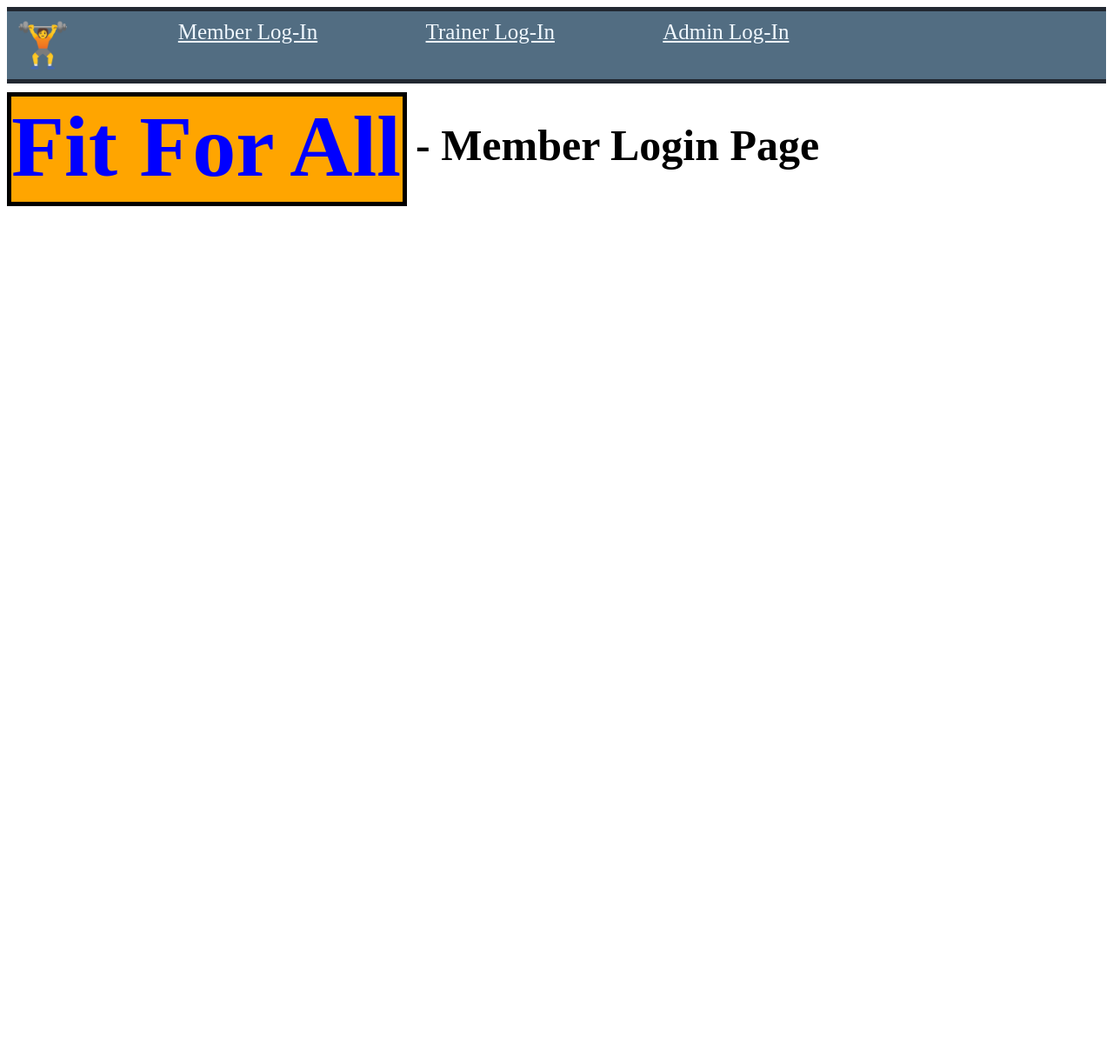
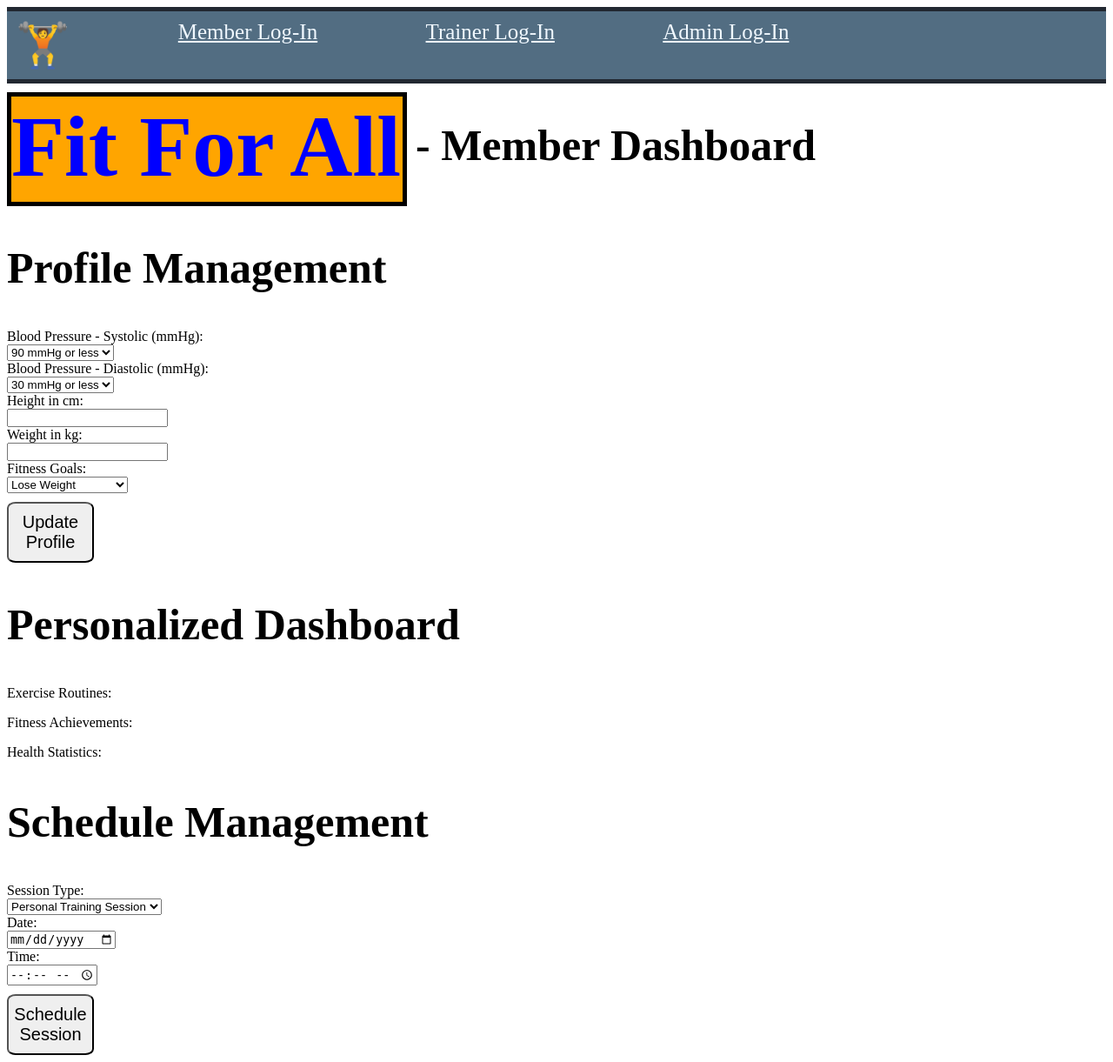
Before and after one commit to SamerFrangieh/3005_Final_project, a Django app: page /dashboard/index.html in a window 1280 px wide. Shown: the whole page at 87% size. Before the commit the page ends 237 px from the top, so only its background shows below. Run offline with Django 4.2, Linux system fonts and the light colour scheme.

Commit message:
profile management member dahsboard

```diff
--- a/FitForAll/myapp/templates/myapp/dashboard/index.html
+++ b/FitForAll/myapp/templates/myapp/dashboard/index.html
@@ -63,6 +63,9 @@
         margin-left: 10px;
 
     }
+    button{
+        font-size: 20px;
+    }
 
 
     </style>
@@ -88,10 +91,105 @@
     <section>
     <div class="title-yes">
         <h1> Fit For All </h1>
-        <h2> - Member Login Page</h2>
+        <h2> - Member Dashboard</h2>
     </div>
     </section>
-    <!-- Login Box -->
+
+    <section class="profile-management">
+        <div class="profile" draggable="true">
+        <h2>Profile Management</h2>
+        <form method="post">
+            {% csrf_token %}
+            <!-- Blood Pressure: Systolic -->
+            <label for="systolic">Blood Pressure - Systolic (mmHg):</label><br>
+            <select id="systolic" name="systolic">
+                <option value="90">90 mmHg or less</option>
+                <option value="95">100 mmHg</option>
+                <option value="95">110 mmHg</option>
+                <option value="95">120 mmHg</option>
+                <option value="95">130 mmHg</option>
+                <option value="95">140 mmHg</option>
+                <option value="95">150 mmHg</option>
+                <option value="95">160 mmHg</option>
+                <option value="95">170 mmHg</option>
+                <option value="95">180+ mmHg</option>
+                <!-- Add more options as needed -->
+            </select><br>
+
+            <!-- Blood Pressure: Diastolic -->
+            <label for="diastolic">Blood Pressure - Diastolic (mmHg):</label><br>
+            <select id="diastolic" name="diastolic">
+                <option value="90">30 mmHg or less</option>
+                <option value="95">40 mmHg</option>
+                <option value="95">50 mmHg</option>
+                <option value="95">60 mmHg</option>
+                <option value="95">70 mmHg</option>
+                <option value="95">80 mmHg</option>
+                <option value="95">90 mmHg</option>
+                <option value="95">100 mmHg</option>
+                <option value="95">110 mmHg</option>
+                <option value="95">120++ mmHg</option>
+                <!-- Add more options as needed -->
+            </select><br>
+
+
+            <!-- Height in cm -->
+            <label for="Height">Height in cm:</label><br>
+        <input type="text" id="Height" name="Height" required><br>
+
+
+            <!-- Weight in kg -->
+            <label for="Weight">Weight in kg:</label><br>
+        <input type="text" id="Weight" name="Weight" required><br>
+
+            <!-- Fitness Goals -->
+            <label for="fitness-goals">Fitness Goals:</label><br>
+            <select id="fitness_goals" name="fitness_goals">
+                <option value="lose_weight">Lose Weight</option>
+                <option value="gain_muscle">Gain Muscle</option>
+                <option value="improve_endurance">Improve Endurance</option>
+                <option value="increase_flexibility">Increase Flexibility</option>
+            </select><br>
+
+            <button type="submit">Update Profile</button>
+        </form>
+    </div>
+    </section>
+
+    <section class="personalized-dashboard">
+        <h2>Personalized Dashboard</h2>
+        <div class="dashboard-content">
+            <p>Exercise Routines:</p>
+            <!-- Dynamically loaded content goes here -->
+
+            <p>Fitness Achievements:</p>
+            <!-- Dynamically loaded content goes here -->
+
+            <p>Health Statistics:</p>
+            <!-- Dynamically loaded content goes here -->
+        </div>
+    </section>
+
+    <section class="schedule-management">
+        <h2>Schedule Management</h2>
+        <form method="post">
+            <label for="session-type">Session Type:</label><br>
+            <select id="session-type" name="session_type">
+                <option value="personal_training">Personal Training Session</option>
+                <option value="group_fitness">Group Fitness Class</option>
+            </select><br>
+
+            <label for="date">Date:</label><br>
+            <input type="date" id="date" name="date" required><br>
+
+            <label for="time">Time:</label><br>
+            <input type="time" id="time" name="time" required><br>
+
+            <button type="submit">Schedule Session</button>
+        </form>
+    </section>
+
+
 
 </body>
 </html>
```
Also changed, not shown: FitForAll/myapp/models.py (+10 -0 lines), SQL/DDL.sql (+11 -0 lines), FitForAll/myapp/migrations/0004_memberstats.py (added), FitForAll/myapp/views.py (line endings or trailing spaces), 1 other file.
